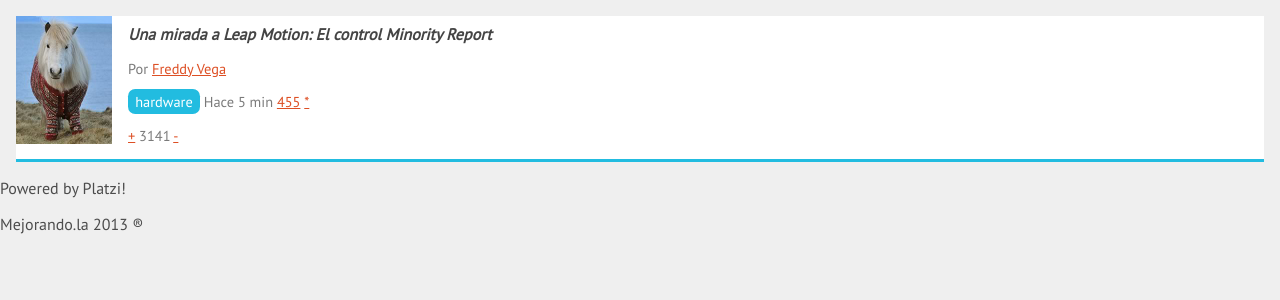
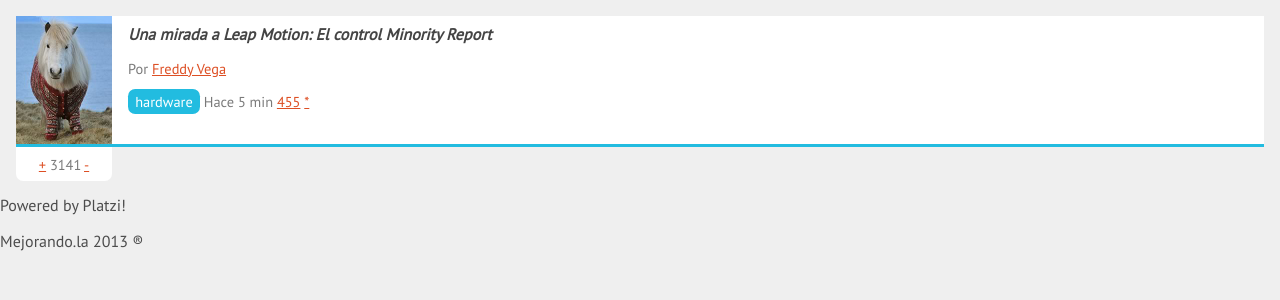
Before and after one commit to gabrielWeb/pulse2, a PHP site: page / in a window 1280 px wide. Shown: the part 133-433 px from the top of the page. Run offline with PHP 8.4, Linux system fonts and the light colour scheme.

Commit message:
votacion usando position

```diff
--- a/estilos.css
+++ b/estilos.css
@@ -88,6 +88,9 @@ nav #publicar_nav a{
 #contenido .item{
 	background: #fff;
 	border-bottom: 3px solid #22bce0;
+	position: relative;
+	margin-bottom:3em;
+	min-height: 128px;
 }
 
 #contenido .item p{
@@ -119,3 +122,14 @@ nav #publicar_nav a{
 	color: #444;
 	text-decoration: none;
 }
+
+#contenido .item .votacion{
+	border-radius: 0 0 0.5em  0.5em;
+	width: 96px;
+	position: absolute;
+	background: #fff;
+	margin: 3px 0 0 0;
+	top: 100%;
+	padding: 0.5em 0;
+	text-align: center;
+}
```
